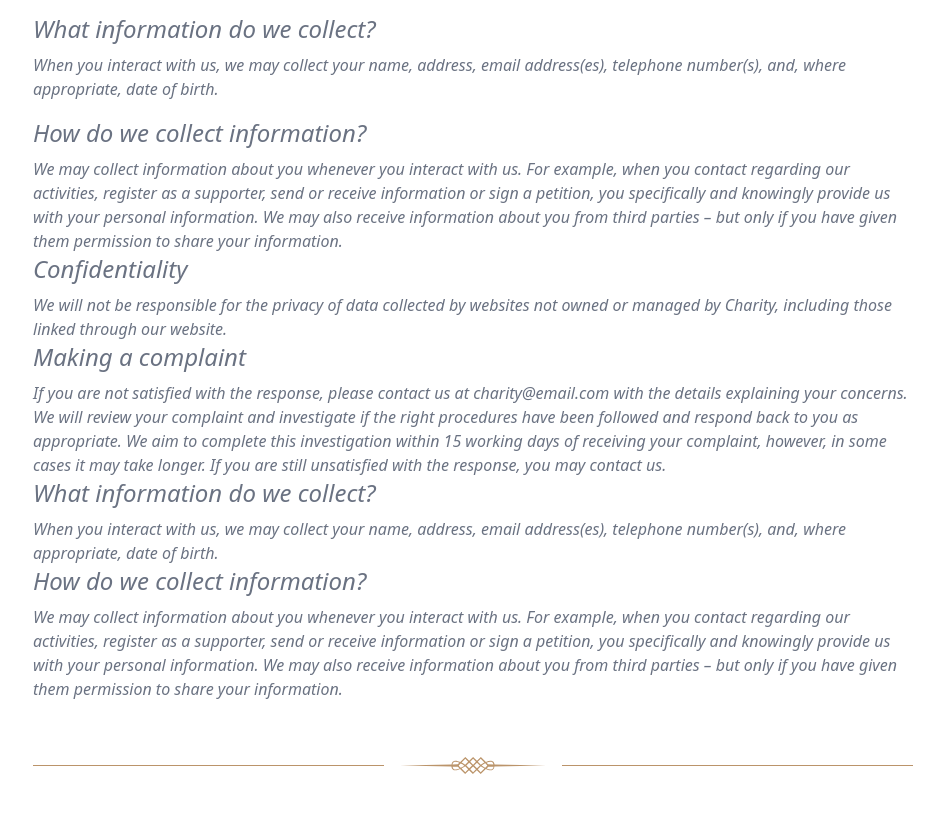
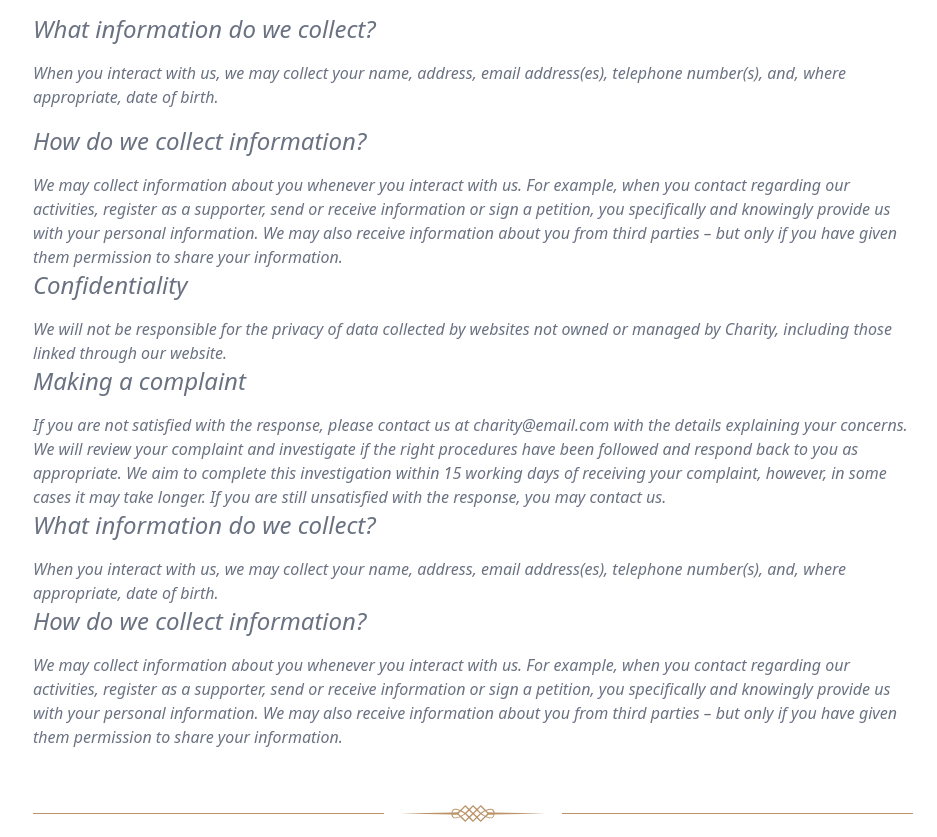
Before and after one commit to Shazneenislam/Al-Aqsa, a plain HTML site: page TermsAndUse.html in a window 1280 px wide. Shown: the part 488-1325 px from the top of the page, without its empty margins (167-1104 px from the left). Drawn offline with nearby package versions, Linux system fonts and the light colour scheme; a web font is replaced by a local one.

Commit message:
terms and use

```diff
--- a/TermsAndUse.html
+++ b/TermsAndUse.html
@@ -44,17 +44,17 @@
                <hr class="flex-grow bg-[#BB946A] border-t border-[#BB946A]"/>
             </div>
             <p class="text-xl mb-4">PLEASE READ THIS STATEMENT CAREFULLY TO UNDERSTAND HOW CHARITY COLLECTS, USES AND STORES YOUR PERSONAL DATA.</p>
-            <p class="text-2xl mb-2">What information do we collect?</p>
+            <p class="text-2xl mb-4">What information do we collect?</p>
             <p class="mb-4">When you interact with us, we may collect your name, address, email address(es), telephone number(s), and, where appropriate, date of birth.</p>
-            <p class="text-2xl mb-2">How do we collect information?</p>
+            <p class="text-2xl mb-4">How do we collect information?</p>
             <p>We may collect information about you whenever you interact with us. For example, when you contact regarding our activities, register as a supporter, send or receive information or sign a petition, you specifically and knowingly provide us with your personal information. We may also receive information about you from third parties – but only if you have given them permission to share your information.</p>
-            <p class="text-2xl mb-2">Confidentiality</p>
+            <p class="text-2xl mb-4">Confidentiality</p>
             <p>We will not be responsible for the privacy of data collected by websites not owned or managed by Charity, including those linked through our website.</p>
-            <p class="text-2xl mb-2">Making a complaint</p>
+            <p class="text-2xl mb-4">Making a complaint</p>
             <p>If you are not satisfied with the response, please contact us at charity@email.com with the details explaining your concerns. We will review your complaint and investigate if the right procedures have been followed and respond back to you as appropriate. We aim to complete this investigation within 15 working days of receiving your complaint, however, in some cases it may take longer. If you are still unsatisfied with the response, you may contact us.</p>
-            <p class="text-2xl mb-2">What information do we collect?</p>
+            <p class="text-2xl mb-4">What information do we collect?</p>
             <p>When you interact with us, we may collect your name, address, email address(es), telephone number(s), and, where appropriate, date of birth.</p>
-            <p class="text-2xl mb-2">How do we collect information?</p>
+            <p class="text-2xl mb-4">How do we collect information?</p>
             <p>We may collect information about you whenever you interact with us. For example, when you contact regarding our activities, register as a supporter, send or receive information or sign a petition, you specifically and knowingly provide us with your personal information. We may also receive information about you from third parties – but only if you have given them permission to share your information.</p>
             <div class="flex justify-center items-center mt-10 mb-10">
                <hr class="flex-grow border-t border-[#BB946A]"/>
```
